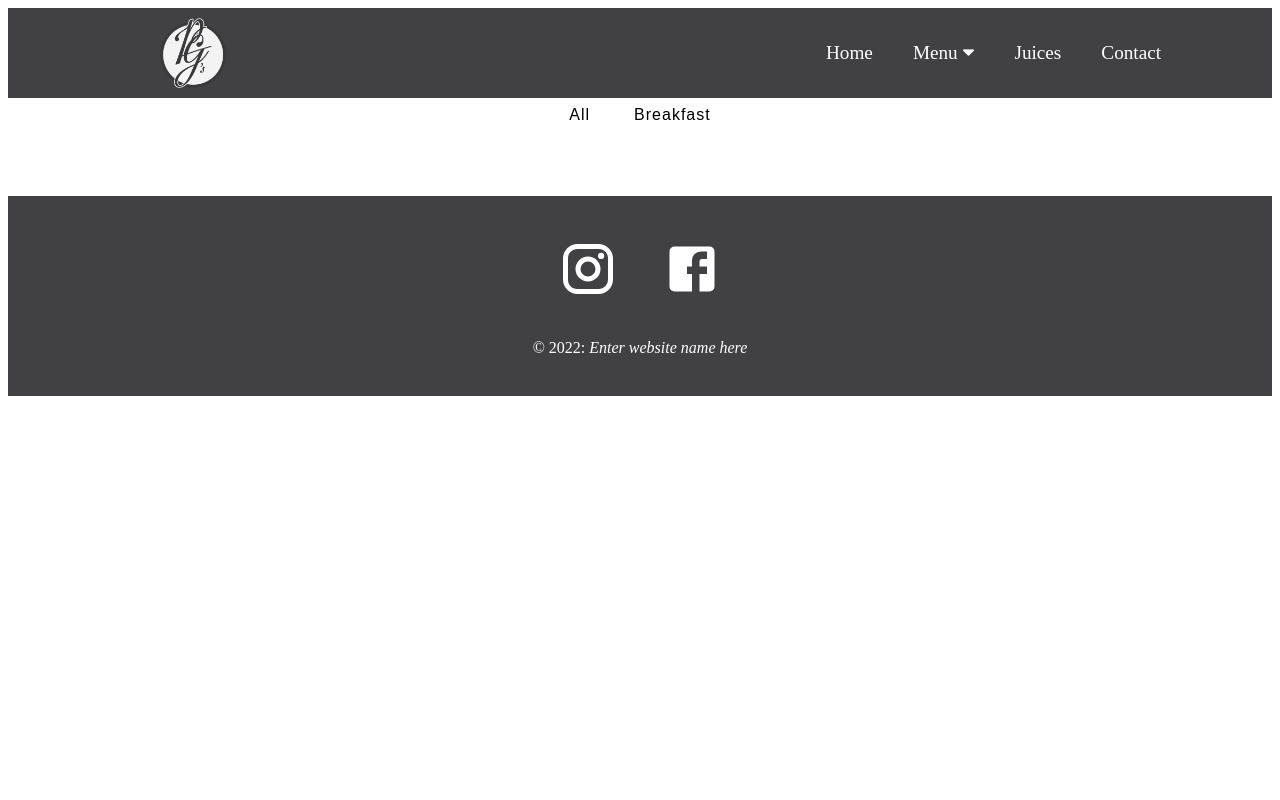
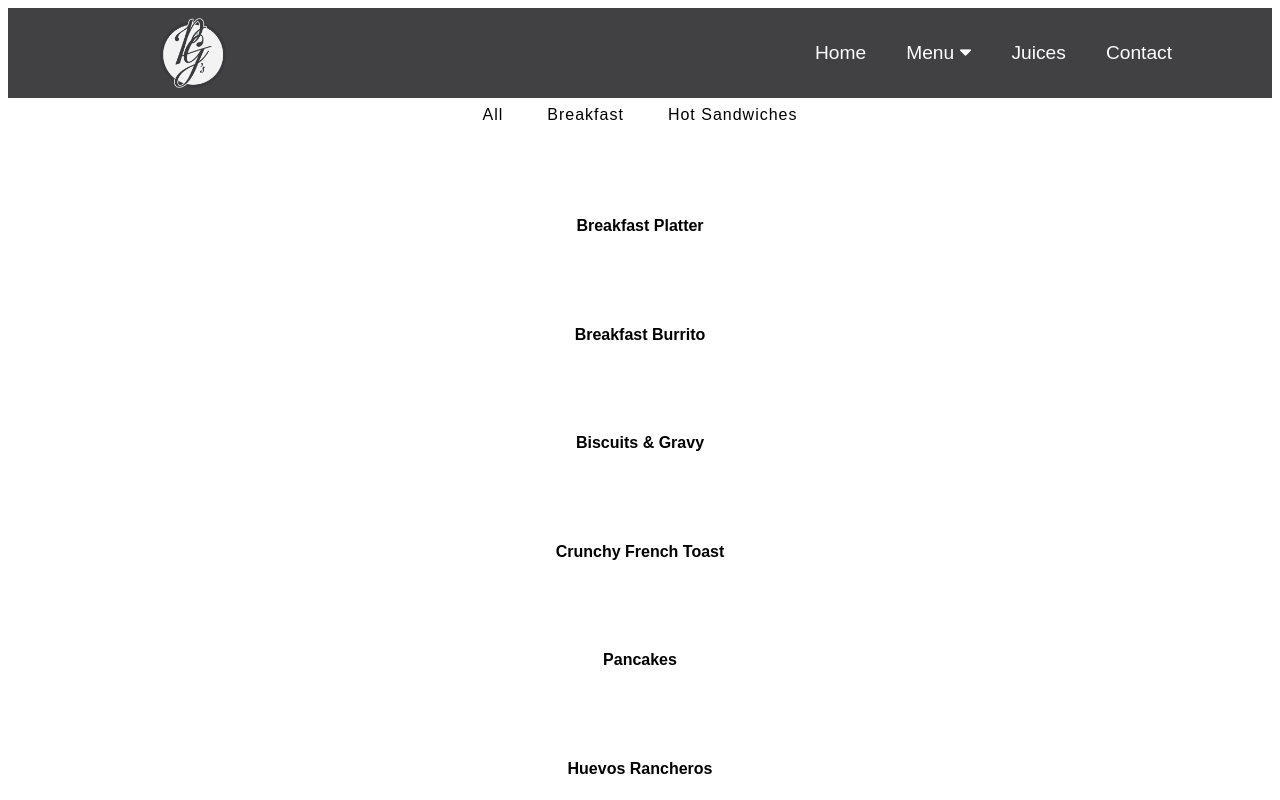
Before and after one commit to matthewbates/persephone-graes, a React (Create React App) app: page /menu in a window 1280 px wide. Shown: the top 800 px of the page. Built offline with nearby package versions, Linux system fonts and the light colour scheme.

Commit message:
menu rendering; category state working

```diff
--- a/src/App.js
+++ b/src/App.js
@@ -29,17 +29,17 @@ export default function App() {
   useEffect(() => {
     setTimeout(() => {
       setIsLoading(false);
-    }, 1000);
+    }, 5000);
   });
 
   return (
     <div>
-      {/* {isLoading == true ? (
+      {isLoading == true ? (
         <div className="loading-icon">
           <Loading />
         </div>
       ) : null}
-      <div className="App" style={{ display: isLoading ? "none" : "block" }}> */}
+      <div className="App" style={{ display: isLoading ? "none" : "block" }}>
         <BrowserRouter>
           <Navbar />
           <Routes>
@@ -59,7 +59,7 @@ export default function App() {
           </Routes>
           <Footer />
         </BrowserRouter>
-      {/* </div> */}
+      </div>
     </div>
   );
 }
--- a/src/components/Footer.js
+++ b/src/components/Footer.js
@@ -1,4 +1,5 @@
 import React from "react";
+import { SocialIcon } from "react-social-icons";
 
 import FacebookIcon from "@material-ui/icons/Facebook";
 import InstagramIcon from "@material-ui/icons/Instagram";
@@ -11,7 +12,11 @@ export default function Footer() {
   return (
     <div className="footer">
       <div className="social-media">
-        <InstagramIcon /> <FacebookIcon />
+        <FacebookIcon
+          url="https://www.linkedin.com/in/matthew-bates-71b7bb79/"
+          target="_blank"
+        />
+        <InstagramIcon />
       </div>
       <p>
         © {today.getFullYear()}:<i> {name}</i>
--- a/src/helpers/Menu.js
+++ b/src/helpers/Menu.js
@@ -77,4 +77,10 @@ export const items = [
       },
     ],
   },
+  {
+    id: 10,
+    name: "Reuben",
+    category: "Hot Sandwiches",
+    price: 12.0,
+  },
 ];
--- a/src/pages/Menu.js
+++ b/src/pages/Menu.js
@@ -1,11 +1,31 @@
 import React, { useState } from "react";
+import "../styles/Menu.css";
 import Categories from "../components/Categories";
 import MenuItem from "../components/MenuItem";
 
 export default function Menu({ items, categories, filterItems }) {
   return (
-    <div>
-      <Categories categories={categories} filterItems={filterItems} />
-    </div>
+    <>
+      <div>
+        {/* this displays the categories filter */}
+        <Categories categories={categories} filterItems={filterItems} />
+      </div>
+      {/* this displays the items */}
+      <div className="section-center">
+        {items.map((item) => {
+          const { id, name, category, price } = item;
+          return (
+            <article key={id} className="menu-item">
+              <div className="item-info">
+                <header>
+                  <h4>{name}</h4>
+                  <h4 className="price"></h4>
+                </header>
+              </div>
+            </article>
+          );
+        })}
+      </div>
+    </>
   );
 }
--- /dev/null
+++ b/src/styles/Menu.css
@@ -0,0 +1,8 @@
+.section-center {
+  width: 90vw;
+  margin: 0 auto;
+  max-width: 1170px;
+  display: grid;
+  gap: 3rem 2rem;
+  justify-items: center;
+}
```
Also changed, not shown: src/styles/Loading.css (added). Lines whose indentation alone changed are shown as unchanged.
